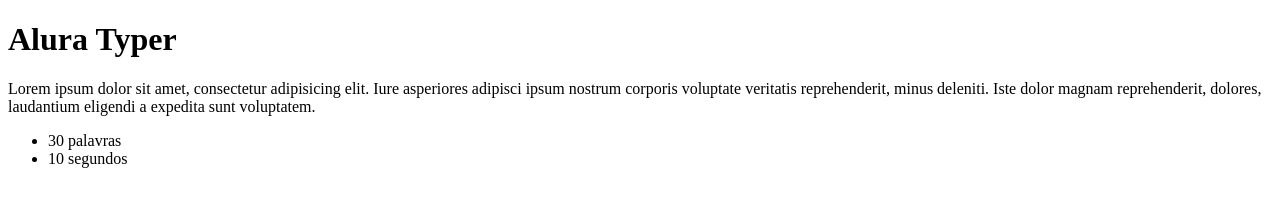
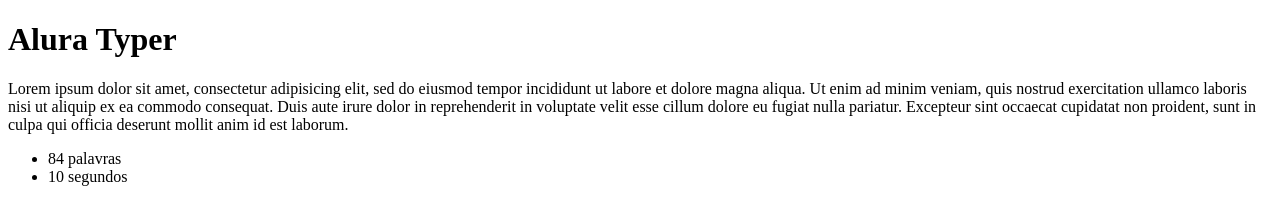
Before and after one commit to juliogazoli/alura-jquery-typer, a plain HTML site: page public/principal.html in a window 1280 px wide. Drawn offline with Linux system fonts and the light colour scheme.

Commit message:
primeiros passos com jquery

```diff
--- a/public/js/main.js
+++ b/public/js/main.js
@@ -1 +1,5 @@
-console.log("Ola mundo");
+var frase = $(".frase").text();
+var numPalavras = frase.split(" ").length;
+var tamanhoFrase = $("#tamanho-frase")
+
+tamanhoFrase.text(numPalavras);
--- a/public/principal.html
+++ b/public/principal.html
@@ -6,10 +6,15 @@
 </head>
 <body>
     <h1>Alura Typer</h1>
-    <p class="frase">Lorem ipsum dolor sit amet, consectetur adipisicing elit. Iure asperiores adipisci ipsum nostrum corporis voluptate veritatis reprehenderit, minus deleniti. Iste dolor magnam reprehenderit, dolores, laudantium eligendi a expedita sunt voluptatem.</p>
+    <p class="frase">Lorem ipsum dolor sit amet, consectetur adipisicing elit, sed do eiusmod
+    tempor incididunt ut labore et dolore magna aliqua. Ut enim ad minim veniam,
+    quis nostrud exercitation ullamco laboris nisi ut aliquip ex ea commodo
+    consequat. Duis aute irure dolor in reprehenderit in voluptate velit esse
+    cillum dolore eu fugiat nulla pariatur. Excepteur sint occaecat cupidatat non
+    proident, sunt in culpa qui officia deserunt mollit anim id est laborum.</p>
 
     <ul class="informacoes">
-        <li>30 palavras</li>
+        <li><span id="tamanho-frase">5</span> palavras</li>
         <li>10 segundos</li>
     </ul>
 
```
